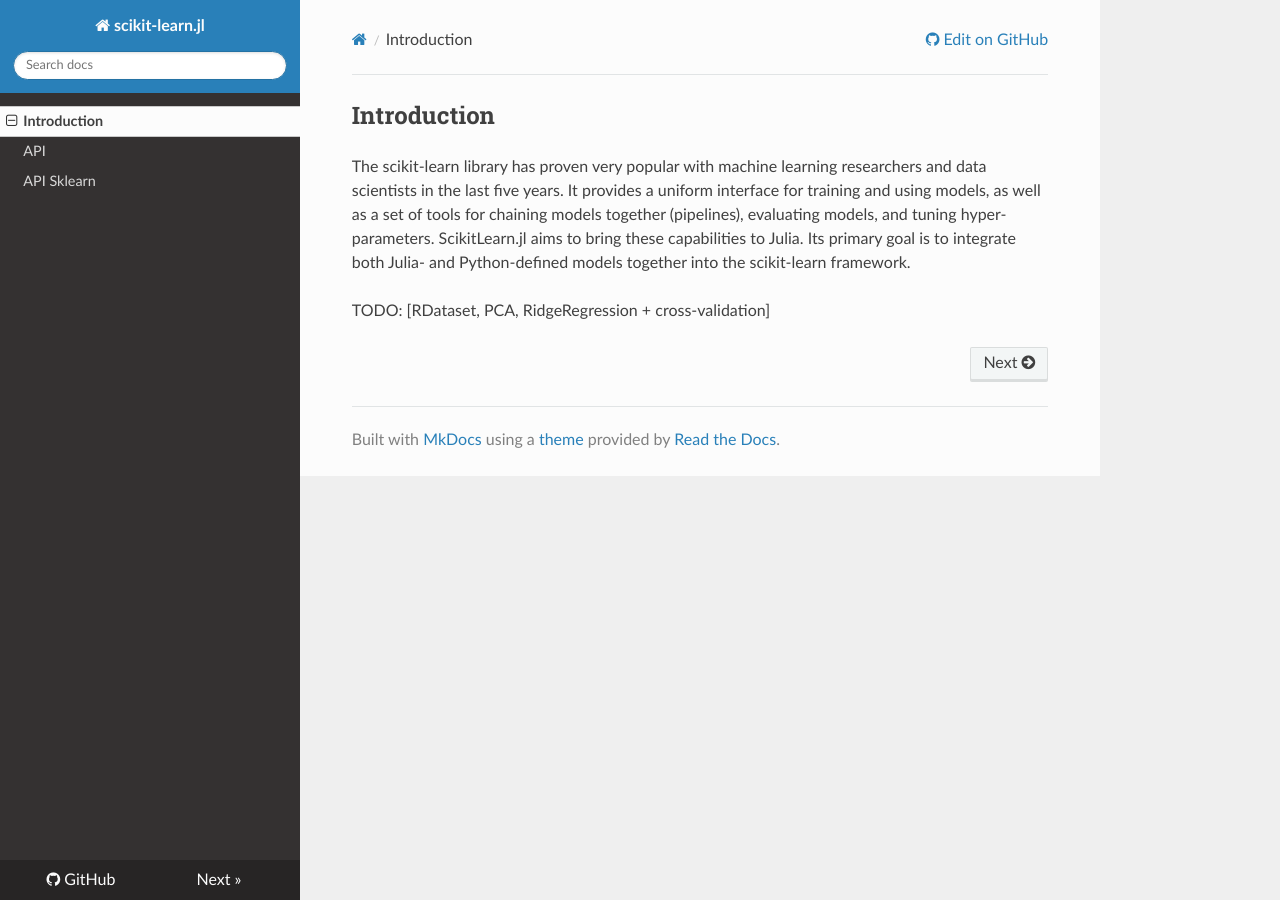
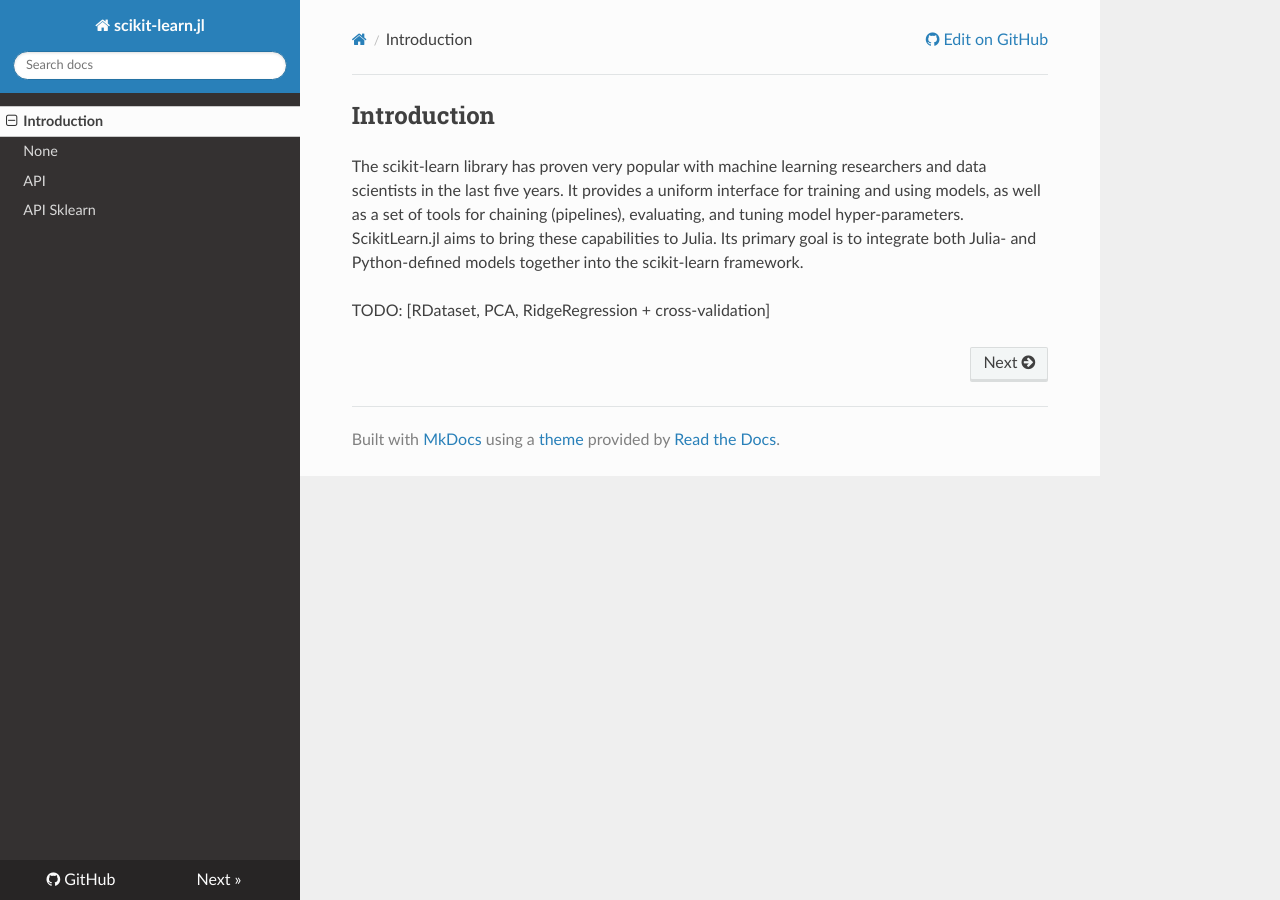
Before and after one commit to cstjean/ScikitLearn.jl, an MkDocs documentation site: the page built from docs/index.md, in a window 1280 px wide. Built offline with MkDocs 1.6.1, drawn with Linux system fonts in a browser that asks for light colours; nearby versions of some CDN libraries; old or Windows-style settings are respelled for this version of MkDocs.

```diff
--- a/docs/index.md
+++ b/docs/index.md
@@ -4,9 +4,8 @@ Introduction
 The scikit-learn library has proven very popular with machine learning
 researchers and data scientists in the last five years. It provides a uniform
 interface for training and using models, as well as a set of tools for chaining
-models together (pipelines), evaluating models, and tuning
-hyper-parameters. ScikitLearn.jl aims to bring these capabilities to Julia.
-Its primary goal is to integrate both Julia- and Python-defined models together
-into the scikit-learn framework.
+(pipelines), evaluating, and tuning model hyper-parameters. ScikitLearn.jl aims
+to bring these capabilities to Julia.  Its primary goal is to integrate both
+Julia- and Python-defined models together into the scikit-learn framework.
 
 TODO: [RDataset, PCA, RidgeRegression + cross-validation]
--- a/mkdocs.yml
+++ b/mkdocs.yml
@@ -6,5 +6,6 @@ theme:               readthedocs
 markdown_extensions: [tables, fenced_code]
 pages:
 - Introduction: index.md
+- Reading the Python documentation
 - API: api/Skcore.md
 - API Sklearn: api/Sklearn.md
```
Also changed, not shown: README.md (+10 -12 lines), docs/python.md (+3 -4 lines), docs/example_images/Clustering_Comparison.png (added), docs/example_images/Two_Class_Adaboost.png (added), 7 other files.
